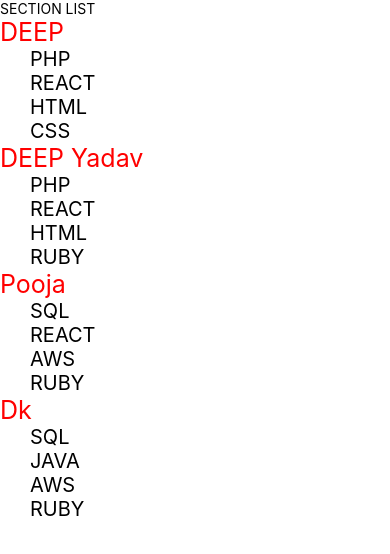
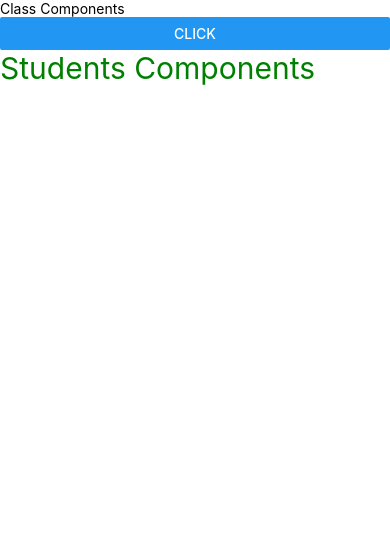
Before and after one commit to deep1524/ReactNative, a React Native app: screen / in a window 390 px wide. Shown: the top 554 px of the page. Built offline with nearby package versions, Linux system fonts and the light colour scheme.

Commit message:
class components

```diff
--- a/App.js
+++ b/App.js
@@ -14,6 +14,7 @@ import Custom from './components/custom';
 import MakeGrid from './components/MakeGrid';
 import Componentswithfaltlist from './components/Componentswithfaltlist';
 import Section_List from './components/SectionList';
+import Classcomponents from './components/Classcomponents';
 
 function App() {
   return (
@@ -23,7 +24,8 @@ function App() {
       <Custom />
        <MakeGrid />
       <Componentswithfaltlist/> */}
-      <Section_List/>
+      {/* <Section_List/> */}
+      <Classcomponents/>
     </>
   );
 }
--- /dev/null
+++ b/components/Classcomponents.jsx
@@ -0,0 +1,20 @@
+import React, {Component} from 'react';
+import {Button, Text, View} from 'react-native';
+import Students from './student';
+
+class Classcomponents extends Component {
+    fruit=()=>{
+        console.warn("Apple");
+    }
+  render() {
+    return (
+      <View>
+        <Text>Class Components</Text>
+        <Button title="click" onPress={this.fruit}></Button>
+        <Students/>
+      </View>
+    );
+  }
+}
+
+export default Classcomponents;
--- /dev/null
+++ b/components/student.jsx
@@ -0,0 +1,15 @@
+import React, {Component} from 'react';
+import { Text, View} from 'react-native';
+
+class Students extends Component {
+  render() {
+    return (
+      <View>
+        <Text style={{fontSize:30,color:"green"}}>Students Components</Text>
+
+      </View>
+    );
+  }
+}
+
+export default Students;
```
